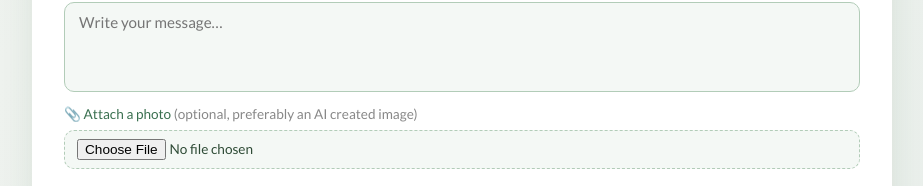
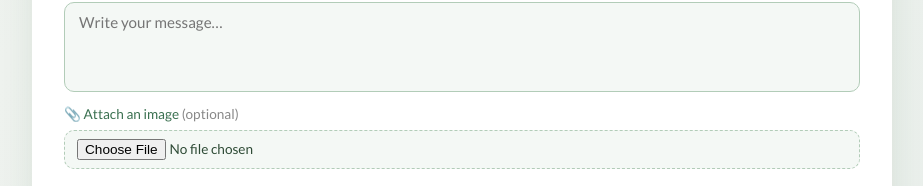
Before and after one commit to hsmizik-source/bennetts-baby-card, a website: page public/index.html in a window 1280 px wide. Shown: the part 774-960 px from the top of the page, without its empty margins (178-1101 px from the left). Drawn offline with nearby package versions, Linux system fonts and the light colour scheme; no server answers; a web font is replaced by a local one.

Commit message:
Update image label to 'Attach an image'

```diff
--- a/public/index.html
+++ b/public/index.html
@@ -477,7 +477,7 @@
       </div>
       <textarea id="input-msg" placeholder="Write your message…" maxlength="280"></textarea>
       <div class="image-row">
-        <label class="image-label" for="input-image">📎 Attach a photo <span>(optional, preferably an AI created image)</span></label>
+        <label class="image-label" for="input-image">📎 Attach an image <span>(optional)</span></label>
         <input type="file" id="input-image" accept="image/*">
         <div id="image-preview"></div>
       </div>
```
